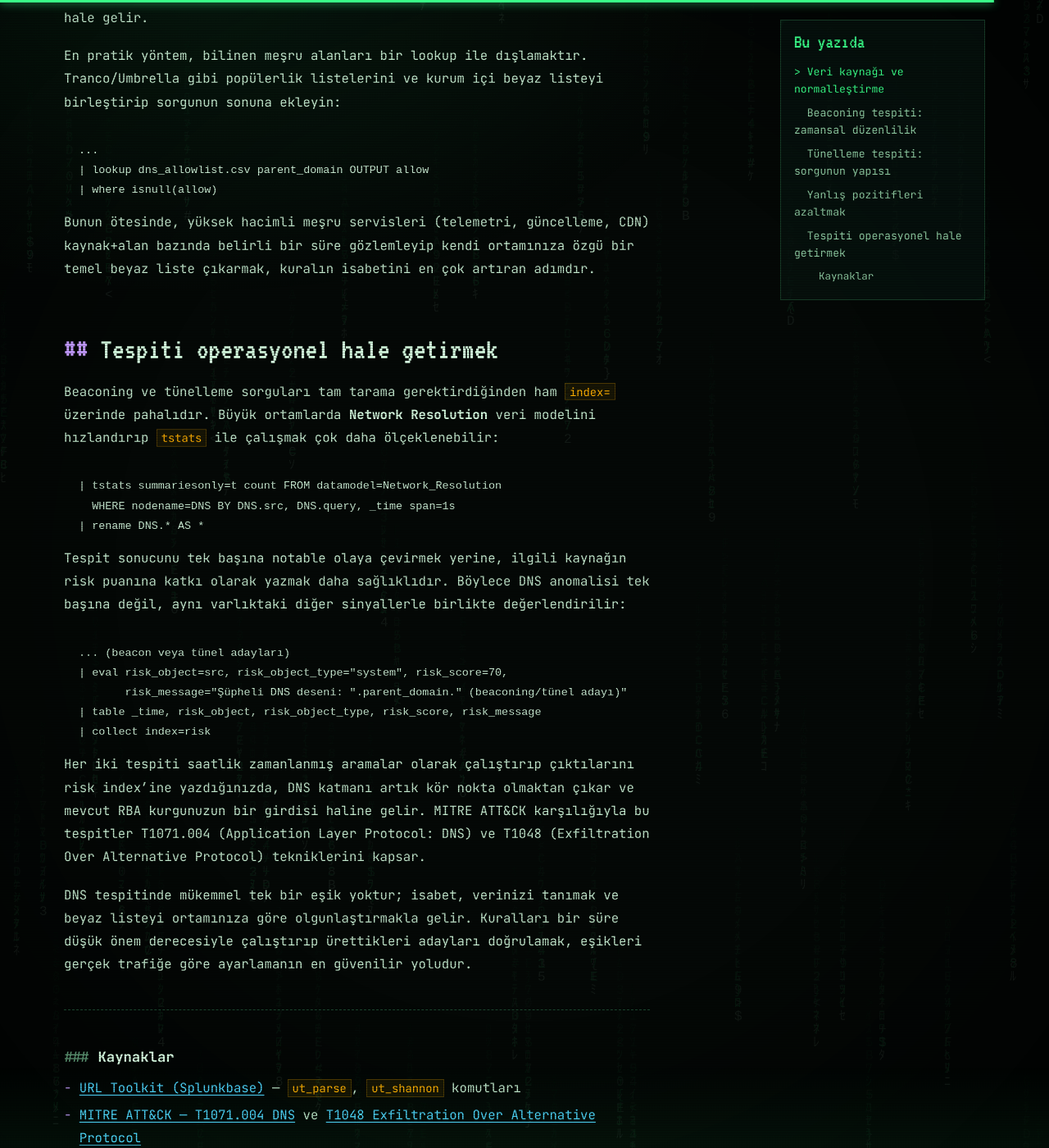
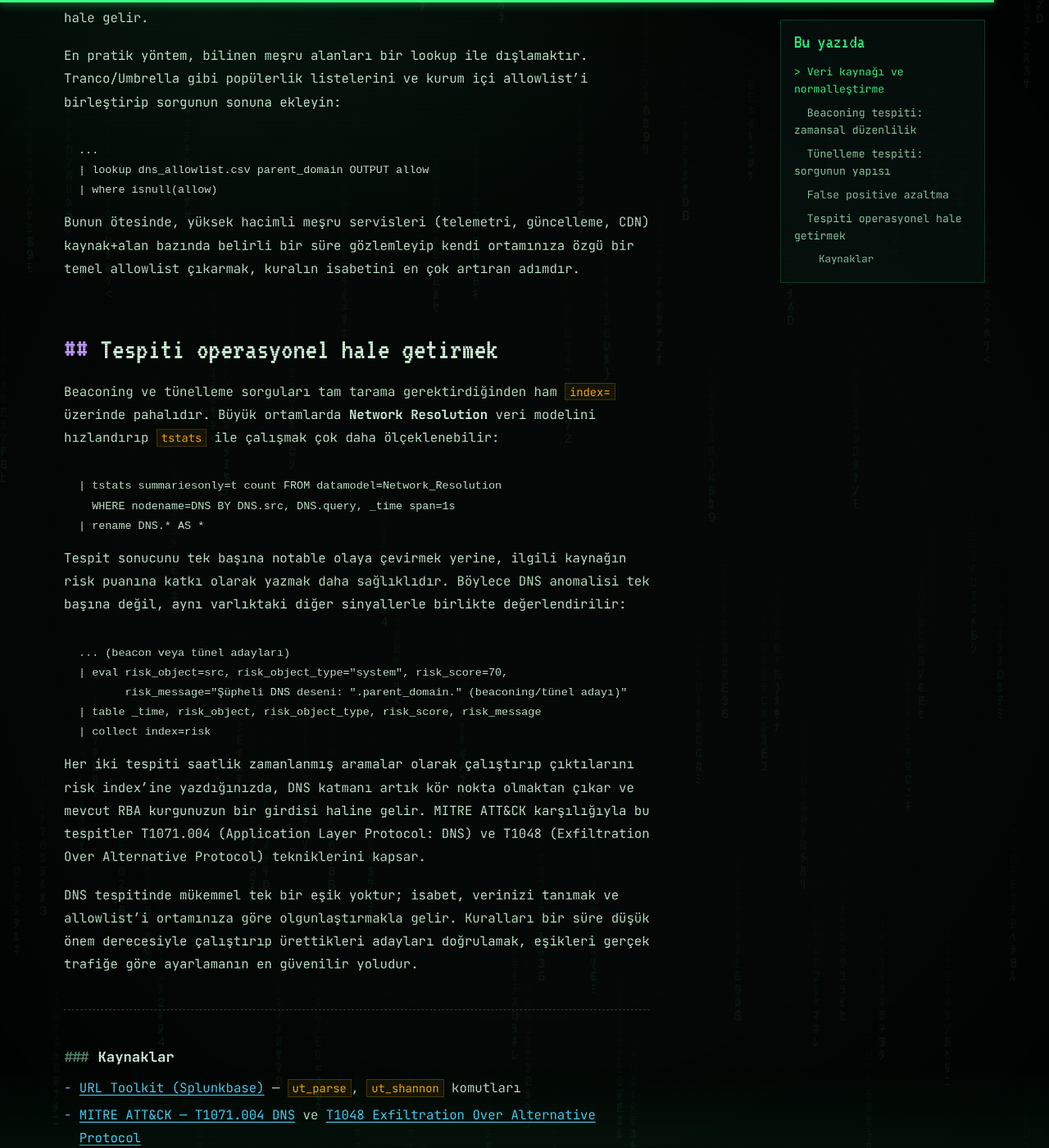
Before and after one commit to mustafagurkankarakaya/mustafagurkankarakaya.github.io, a Jekyll site: the page built from _posts/2026-10-31-Splunk-ile-DNS-Beaconing-ve-Tunel-Tespiti.md, in a window 1280 px wide and 1400 px high, scrolled down 6677 px. Shown: the whole window at 82% size. Built offline with Jekyll 4.4.1, drawn with Linux system fonts in a browser that asks for light colours; some of the changed text lies outside the part shown.

Commit message:
Yazılar: yerleşik terimler İngilizce (false positive, cold start, allowlist)
Zorlama Türkçe karşılıklar yerine standart İngilizce güvenlik/istatistik
terimleri: false positive, incremental fit, cold start, allowlist,
coefficient of variation.

Co-Authored-By: Claude Opus 4.8 <noreply@anthropic.com>
Claude-Session: https://claude.ai/code/session_0126rGAz7q9CtiYCzxfa4xVR

````diff
--- a/_posts/2026-10-31-Splunk-ile-DNS-Beaconing-ve-Tunel-Tespiti.md
+++ b/_posts/2026-10-31-Splunk-ile-DNS-Beaconing-ve-Tunel-Tespiti.md
@@ -3,7 +3,7 @@ title: "Splunk ile DNS Beaconing ve Tünelleme Tespiti: SPL ile C2 Avı"
 date: 2026-10-31 19:00:00 +0300
 categories: [Blue Team]
 tags: [splunk, dns, threat-hunting, c2, beaconing, dns-tunneling, detection-engineering, siem]
-description: "DNS üzerinden C2 beaconing ve veri sızdırma (tünelleme) tespiti — SPL ile periyodiklik/jitter analizi, sorgu uzunluğu ve Shannon entropisi, alt alan kardinalitesi, yanlış pozitif azaltma ve RBA'ya bağlama."
+description: "DNS üzerinden C2 beaconing ve veri sızdırma (tünelleme) tespiti — SPL ile periyodiklik/jitter analizi, sorgu uzunluğu ve Shannon entropisi, alt alan kardinalitesi, false positive azaltma ve RBA'ya bağlama."
 image:
   path: /assets/img/posts/splunk-dns-search.svg
   alt: "Splunk Search arayüzünde DNS beaconing tespit sorgusu"
@@ -131,11 +131,11 @@ tag=dns
 | where total > 100 AND nx_ratio > 0.3
 ```
 
-## Yanlış pozitifleri azaltmak
+## False positive azaltma
 
 DNS tespitinde asıl zorluk, meşru ama "tünel gibi görünen" trafiktir. CDN'ler karma (hash) içeren uzun ve yüksek entropili alt alanlar üretir; antivirüs ve güvenlik ürünleri bulut sorguları için benzer desenler kullanır; telemetri servisleri düzenli aralıklarla "beacon" atar. Bu kaynaklar ayıklanmadan üretime alınan bir kural, gürültüden kullanılamaz hale gelir.
 
-En pratik yöntem, bilinen meşru alanları bir lookup ile dışlamaktır. Tranco/Umbrella gibi popülerlik listelerini ve kurum içi beyaz listeyi birleştirip sorgunun sonuna ekleyin:
+En pratik yöntem, bilinen meşru alanları bir lookup ile dışlamaktır. Tranco/Umbrella gibi popülerlik listelerini ve kurum içi allowlist'i birleştirip sorgunun sonuna ekleyin:
 
 ```spl
 ...
@@ -143,7 +143,7 @@ En pratik yöntem, bilinen meşru alanları bir lookup ile dışlamaktır. Tranc
 | where isnull(allow)
 ```
 
-Bunun ötesinde, yüksek hacimli meşru servisleri (telemetri, güncelleme, CDN) kaynak+alan bazında belirli bir süre gözlemleyip kendi ortamınıza özgü bir temel beyaz liste çıkarmak, kuralın isabetini en çok artıran adımdır.
+Bunun ötesinde, yüksek hacimli meşru servisleri (telemetri, güncelleme, CDN) kaynak+alan bazında belirli bir süre gözlemleyip kendi ortamınıza özgü bir temel allowlist çıkarmak, kuralın isabetini en çok artıran adımdır.
 
 ## Tespiti operasyonel hale getirmek
 
@@ -167,7 +167,7 @@ Tespit sonucunu tek başına notable olaya çevirmek yerine, ilgili kaynağın r
 
 Her iki tespiti saatlik zamanlanmış aramalar olarak çalıştırıp çıktılarını risk index'ine yazdığınızda, DNS katmanı artık kör nokta olmaktan çıkar ve mevcut RBA kurgunuzun bir girdisi haline gelir. MITRE ATT&CK karşılığıyla bu tespitler T1071.004 (Application Layer Protocol: DNS) ve T1048 (Exfiltration Over Alternative Protocol) tekniklerini kapsar.
 
-DNS tespitinde mükemmel tek bir eşik yoktur; isabet, verinizi tanımak ve beyaz listeyi ortamınıza göre olgunlaştırmakla gelir. Kuralları bir süre düşük önem derecesiyle çalıştırıp ürettikleri adayları doğrulamak, eşikleri gerçek trafiğe göre ayarlamanın en güvenilir yoludur.
+DNS tespitinde mükemmel tek bir eşik yoktur; isabet, verinizi tanımak ve allowlist'i ortamınıza göre olgunlaştırmakla gelir. Kuralları bir süre düşük önem derecesiyle çalıştırıp ürettikleri adayları doğrulamak, eşikleri gerçek trafiğe göre ayarlamanın en güvenilir yoludur.
 
 ---
 
````
Also changed, not shown: other parts of _posts/2026-10-31-Splunk-ile-DNS-Beaconing-ve-Tunel-Tespiti.md (+1 -1 lines), _posts/2026-10-31-Splunk-MLTK-ile-Anomali-Tespiti.md (+4 -4 lines).
